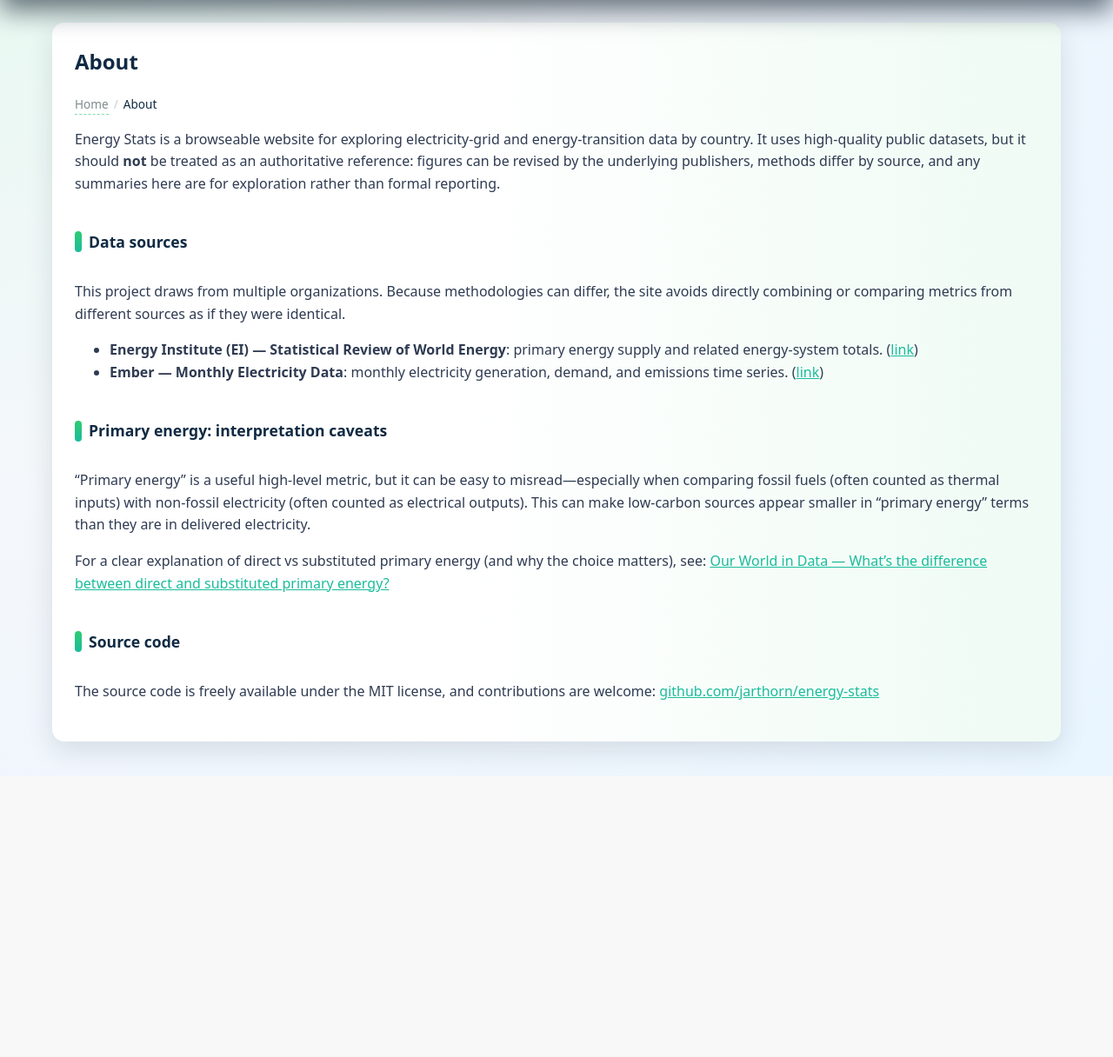
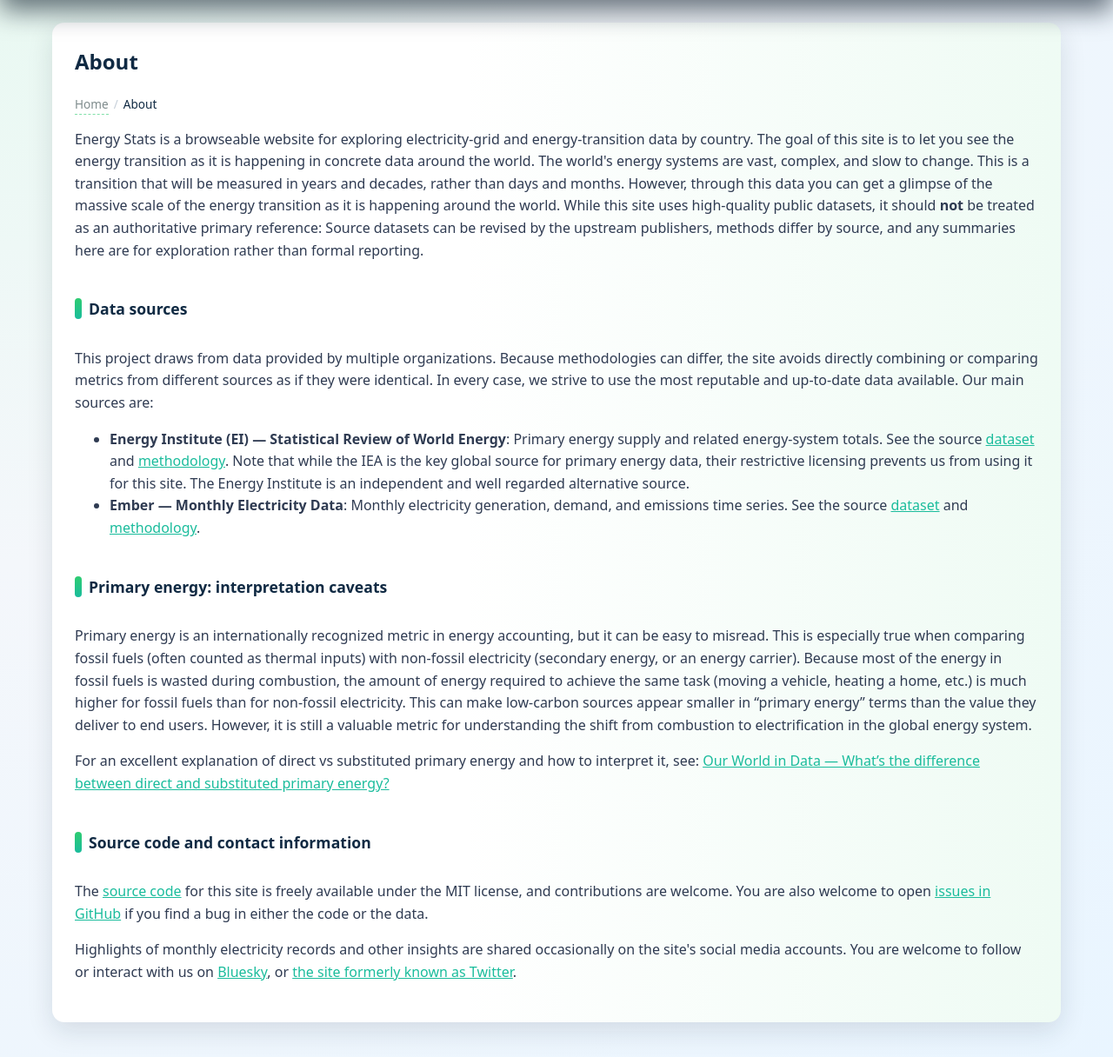
Before and after one commit to jarthorn/energy-stats, a Django app: page /about/ in a window 1280 px wide. Shown: the part 82-1298 px from the top of the page at 87% size. Before the commit the page ends 975 px from the top, so only its background shows below. Run offline with Django 5.2, Linux system fonts and the light colour scheme.

Commit message:
More detail on about page

```diff
--- a/core/templates/core/about.html
+++ b/core/templates/core/about.html
@@ -19,8 +19,13 @@
 
     <p>
         Energy Stats is a browseable website for exploring electricity-grid and energy-transition data by country.
-        It uses high-quality public datasets, but it should <strong>not</strong> be treated as an authoritative reference:
-        figures can be revised by the underlying publishers, methods differ by source, and any summaries here are for
+        The goal of this site is to let you see the energy transition as it is happening in concrete data around the world.
+        The world's energy systems are vast, complex, and slow to change. This is a transition that will be measured in
+        years and decades, rather than days and months. However, through this data you can get a glimpse
+        of the massive scale of the energy transition as it is happening around the world.
+
+        While this site uses high-quality public datasets, it should <strong>not</strong> be treated as an authoritative primary reference:
+        Source datasets can be revised by the upstream publishers, methods differ by source, and any summaries here are for
         exploration rather than formal reporting.
     </p>
 
@@ -29,41 +34,63 @@
         <a href="#data-sources" class="anchor-link">#</a>
     </h2>
     <p>
-        This project draws from multiple organizations. Because methodologies can differ, the site avoids directly combining
-        or comparing metrics from different sources as if they were identical.
+        This project draws from data provided by multiple organizations. Because methodologies can differ,
+        the site avoids directly combining or comparing metrics from different sources as if they were identical.
+        In every case, we strive to use the most reputable and up-to-date data available. Our main sources are:
     </p>
 
     <ul>
         <li>
             <strong>Energy Institute (EI) — Statistical Review of World Energy</strong>:
-            primary energy supply and related energy-system totals.
-            (<a href="https://www.energyinst.org/statistical-review" target="_blank" rel="noopener noreferrer">link</a>)
+            Primary energy supply and related energy-system totals.
+            See the source <a href="https://www.energyinst.org/statistical-review/resources-and-data-downloads" target="_blank" rel="noopener noreferrer">dataset</a> and
+            <a href="https://sr25downloads.blob.core.windows.net/production-reports/Methodology.pdf" target="_blank" rel="noopener noreferrer">methodology</a>.
+            Note that while the IEA is the key global source for primary energy data, their restrictive licensing
+            prevents us from using it for this site. The Energy Institute is an independent and well regarded alternative source.
         </li>
         <li>
             <strong>Ember — Monthly Electricity Data</strong>:
-            monthly electricity generation, demand, and emissions time series.
-            (<a href="https://ember-energy.org/data/monthly-electricity-data/" target="_blank" rel="noopener noreferrer">link</a>)
+            Monthly electricity generation, demand, and emissions time series.
+            See the source <a href="https://ember-energy.org/data/monthly-electricity-data/" target="_blank" rel="noopener noreferrer">dataset</a>
+            and <a href="https://ember-energy.org/app/uploads/2024/05/Ember-Electricity-Data-Methodology.pdf" target="_blank" rel="noopener noreferrer">methodology</a>.
         </li>
     </ul>
 
-    <h2 class="section-title">Primary energy: interpretation caveats</h2>
+    <h2 id="primary-energy" class="section-title">
+        Primary energy: interpretation caveats
+        <a href="#primary-energy" class="anchor-link">#</a>
+    </h2>
     <p>
-        “Primary energy” is a useful high-level metric, but it can be easy to misread—especially when comparing fossil fuels
-        (often counted as thermal inputs) with non-fossil electricity (often counted as electrical outputs). This can make
-        low-carbon sources appear smaller in “primary energy” terms than they are in delivered electricity.
+        <strong></strong>Primary energy</strong> is an internationally recognized metric in energy accounting,
+        but it can be easy to misread. This is especially true when comparing fossil fuels (often counted as
+        thermal inputs) with non-fossil electricity (secondary energy, or an energy carrier). Because most of
+        the energy in fossil fuels is wasted during combustion, the amount of energy required to achieve the
+        same task (moving a vehicle, heating a home, etc.) is much higher for fossil fuels than for non-fossil
+        electricity. This can make low-carbon sources appear smaller in “primary energy” terms than the value
+        they deliver to end users. However, it is still a valuable metric for understanding the shift from
+        combustion to electrification in the global energy system.
     </p>
     <p>
-        For a clear explanation of direct vs substituted primary energy (and why the choice matters), see:
+        For an excellent explanation of direct vs substituted primary energy and how to interpret it, see:
         <a href="https://ourworldindata.org/energy-substitution-method" target="_blank" rel="noopener noreferrer">
             Our World in Data — What’s the difference between direct and substituted primary energy?
         </a>
     </p>
 
-    <h2 class="section-title">Source code</h2>
+    <h2 id="source-code" class="section-title">
+        Source code and contact information
+        <a href="#source-code" class="anchor-link">#</a>
+    </h2>
     <p>
-        The source code is freely available under the MIT license, and contributions are welcome:
-        <a href="https://github.com/jarthorn/energy-stats" target="_blank" rel="noopener noreferrer">
-            github.com/jarthorn/energy-stats
-        </a>
+        The <a href="https://github.com/jarthorn/energy-stats" target="_blank" rel="noopener noreferrer">source code</a>
+        for this site is freely available under the MIT license, and contributions are welcome.
+        You are also welcome to open <a href="https://github.com/jarthorn/energy-stats/issues">issues in GitHub</a>
+        if you find a bug in either the code or the data.
+    </p>
+    <p>
+        Highlights of monthly electricity records and other insights are shared occasionally on the site's
+        social media accounts. You are welcome to follow or interact with us on
+        <a href="https://bsky.app/profile/energyrecords.bsky.social">Bluesky</a>,
+        or <a href="https://x.com/energyrecord5">the site formerly known as Twitter</a>.
     </p>
 {% endblock %}
```
